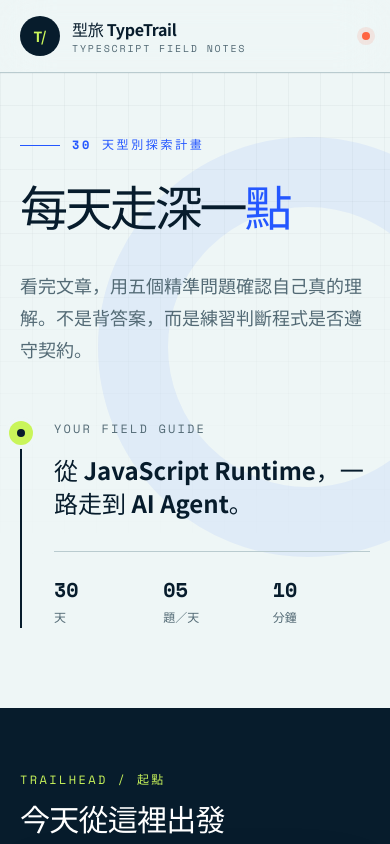
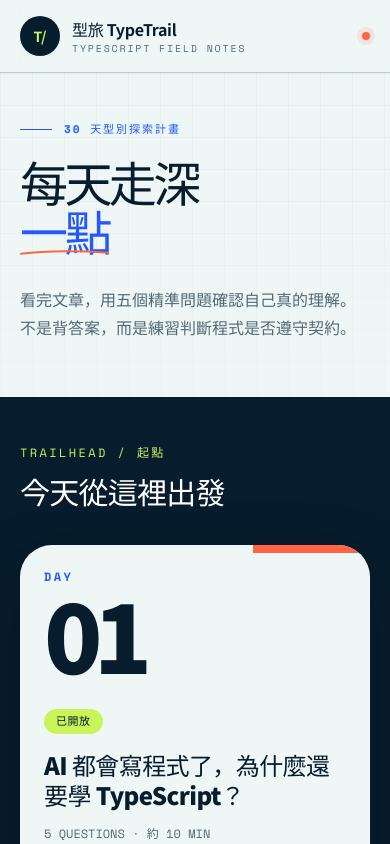
Before and after one commit to johnsonchen3669/type-trail, an Angular app: page / in a window 390 px wide. Shown: the top 844 px of the page. Built offline with nearby package versions, Linux system fonts and the light colour scheme.

Commit message:
style: 優化首頁手機版排版

```diff
--- a/src/app/home/home.html
+++ b/src/app/home/home.html
@@ -1,17 +1,18 @@
 <section class="relative isolate">
-  <div class="pointer-events-none absolute inset-x-0 top-0 -z-10 h-[560px] overflow-hidden" aria-hidden="true">
-    <div class="absolute -right-32 top-16 size-[420px] rounded-full border-[70px] border-[var(--blue)] opacity-[0.07]"></div>
+  <div class="pointer-events-none absolute inset-x-0 top-0 -z-10 h-[500px] overflow-hidden sm:h-[560px]" aria-hidden="true">
+    <div class="absolute -right-32 top-16 hidden size-[420px] rounded-full border-[70px] border-[var(--blue)] opacity-[0.07] lg:block"></div>
     <div class="trail-grid absolute inset-0 opacity-70"></div>
   </div>
-  <div class="mx-auto grid max-w-[1180px] gap-14 px-5 pb-20 pt-16 sm:px-8 sm:pt-24 lg:grid-cols-[1.1fr_0.9fr] lg:items-end lg:px-10 lg:pb-28 lg:pt-32">
+  <div class="mx-auto grid max-w-[1180px] gap-14 px-5 pb-14 pt-12 sm:px-8 sm:pb-20 sm:pt-20 lg:grid-cols-[1.1fr_0.9fr] lg:items-end lg:px-10 lg:pb-28 lg:pt-32">
     <div>
-      <p class="mb-7 flex items-center gap-3 font-mono text-xs font-bold uppercase tracking-[0.22em] text-[var(--blue)]"><span class="h-px w-10 bg-current"></span>30 天型別探索計畫</p>
-      <h1 class="whitespace-nowrap text-[clamp(3rem,6.4vw,6.2rem)] font-black leading-none tracking-[-0.065em] text-[var(--ink)]">
-        每天走深一<span class="text-[var(--blue)]">點</span>
+      <p class="mb-5 flex items-center gap-3 font-mono text-[11px] font-bold uppercase tracking-[0.18em] text-[var(--blue)] sm:mb-7 sm:text-xs sm:tracking-[0.22em]"><span class="h-px w-8 bg-current sm:w-10"></span>30 天型別探索計畫</p>
+      <h1 class="text-[clamp(3rem,8vw,7.5rem)] font-black leading-[0.96] tracking-[-0.075em] text-[var(--ink)] sm:leading-[0.94]">
+        <span class="block whitespace-nowrap">每天走深</span>
+        <span class="relative mt-[0.08em] block w-fit text-[var(--blue)]">一點<svg class="absolute -bottom-[0.06em] left-0 w-full text-[var(--coral)]" viewBox="0 0 220 18" fill="none" aria-hidden="true"><path d="M2 12C61 4 134 4 218 9" stroke="currentColor" stroke-width="5" stroke-linecap="round" /></svg></span>
       </h1>
-      <p class="mt-10 max-w-xl text-lg leading-8 text-[var(--muted)] sm:text-xl">看完文章，用五個精準問題確認自己真的理解。不是背答案，而是練習判斷程式是否遵守契約。</p>
+      <p class="mt-8 max-w-xl text-base leading-7 text-[var(--muted)] sm:mt-10 sm:text-xl sm:leading-8">看完文章，用五個精準問題確認自己真的理解。不是背答案，而是練習判斷程式是否遵守契約。</p>
     </div>
-    <aside class="relative border-l-2 border-[var(--ink)] pl-8 lg:mb-2 lg:pl-10">
+    <aside class="relative hidden border-l-2 border-[var(--ink)] pl-8 lg:mb-2 lg:block lg:pl-10">
       <div class="absolute -left-[13px] top-0 grid size-6 place-items-center rounded-full bg-[var(--mint)] ring-4 ring-[var(--paper)]"><span class="size-2 rounded-full bg-[var(--ink)]"></span></div>
       <p class="font-mono text-xs uppercase tracking-[0.18em] text-[var(--muted)]">Your field guide</p>
       <p class="mt-4 text-2xl font-bold leading-snug text-[var(--ink)]">從 JavaScript Runtime，一路走到 AI Agent。</p>
@@ -25,7 +26,7 @@
 </section>
 
 <section class="bg-[var(--ink)] text-white">
-  <div class="mx-auto max-w-[1180px] px-5 py-16 sm:px-8 sm:py-20 lg:px-10">
+  <div class="mx-auto max-w-[1180px] px-5 py-12 sm:px-8 sm:py-20 lg:px-10">
     <div class="mb-9 flex items-end justify-between gap-5">
       <div><p class="font-mono text-xs uppercase tracking-[0.2em] text-[var(--mint)]">Trailhead / 起點</p><h2 class="mt-3 text-3xl font-black tracking-tight sm:text-4xl">今天從這裡出發</h2></div>
       <span class="hidden font-mono text-xs text-white/50 sm:block">01 — 30</span>
```
Also changed, not shown: 1 other file (tests, documents, lock files or other folders).
